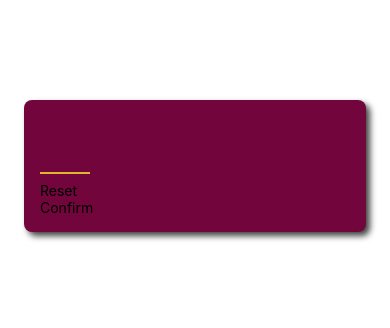
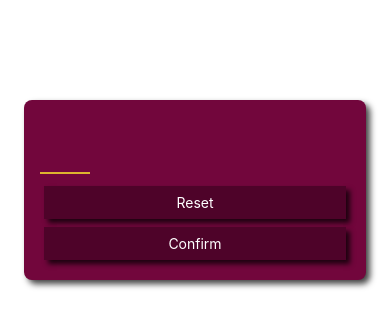
Before and after one commit to ChristopherLinnett/React-Native-Learning, a React Native app in the folder GuessMyNumber/: screen / in a window 390 px wide. Shown: the top 328 px of the page. Built offline with nearby package versions, Linux system fonts and the light colour scheme.

Commit message:
gave primary button component styling including - radius, background colour, padding, shadowing, text colour, textalign - pressed styles including ripple android and opacity for both

```diff
--- a/GuessMyNumber/components/PrimaryButton.tsx
+++ b/GuessMyNumber/components/PrimaryButton.tsx
@@ -1,10 +1,47 @@
-import React from "react";
-import { View, Text } from "react-native";
+import React from 'react';
+import {View, Text, Pressable, StyleSheet} from 'react-native';
 
-const PrimaryButton = (props: {children?:String}) => {
-    return (<View>
-        <Text>{props.children}</Text>
-    </View>);
-}
+const PrimaryButton = (props: {children?: String}) => {
+  return (
+    <View style={styles.buttonOuterContainer}>
+      <Pressable
+        style={({pressed}) =>
+          pressed
+            ? [styles.pressed, styles.buttonInnerContainer]
+            : styles.buttonInnerContainer
+        }
+        android_ripple={{color: '#640233'}}
+        onPress={() => {
+          console.log('pressed');
+        }}>
+        <Text style={styles.buttonText}>{props.children}</Text>
+      </Pressable>
+    </View>
+  );
+};
+
+const styles = StyleSheet.create({
+  buttonOuterContainer: {
+    borderRadius: 28,
+    margin: 4,
+  },
+  buttonInnerContainer: {
+    backgroundColor: '#4e0329',
+    paddingVertical: 8,
+    paddingHorizontal: 16,
+    elevation: 4,
+    shadowColor: 'black',
+    shadowOffset: {width: 4, height: 4},
+    shadowOpacity: 0.75,
+    shadowRadius: 5,
+  },
+  buttonText: {
+    color: 'white',
+    textAlign: 'center',
+  },
+  pressed: {
+    opacity: 0.75,
+  },
+});
 
 export default PrimaryButton;
```
